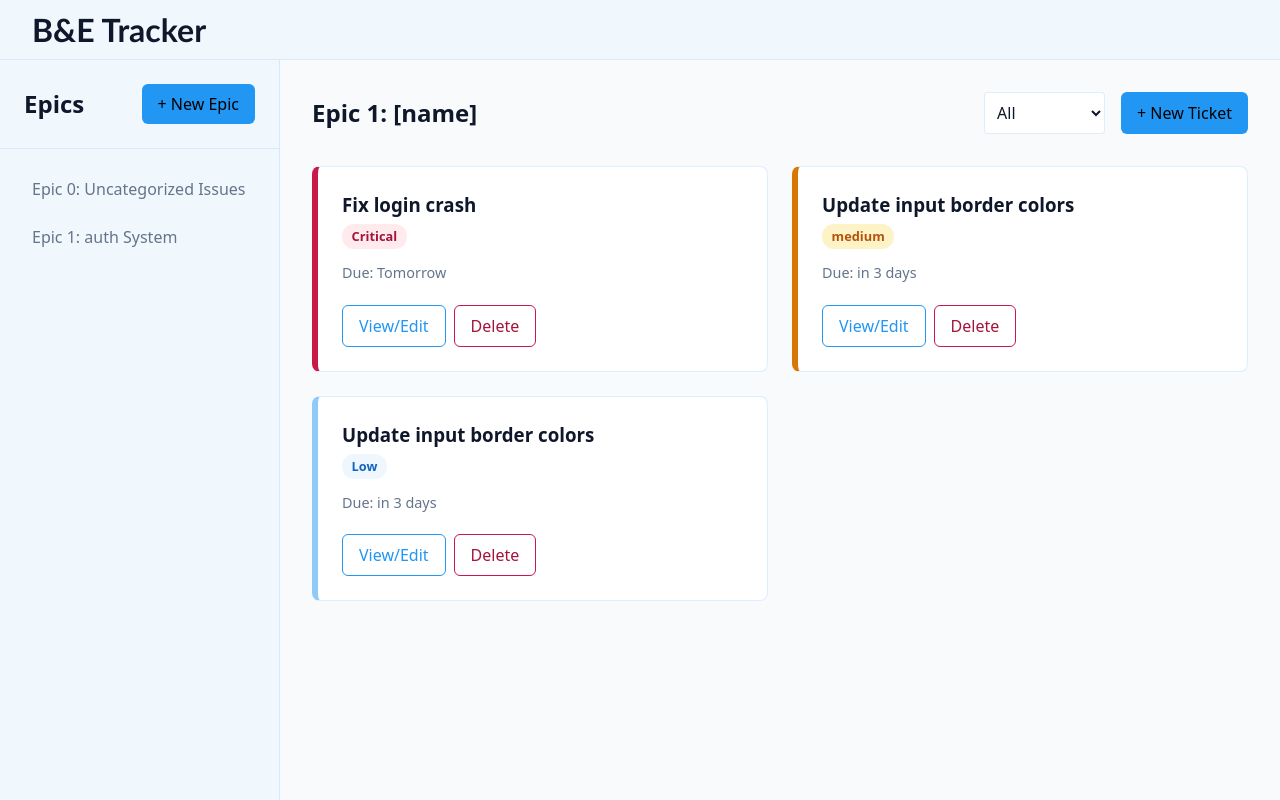
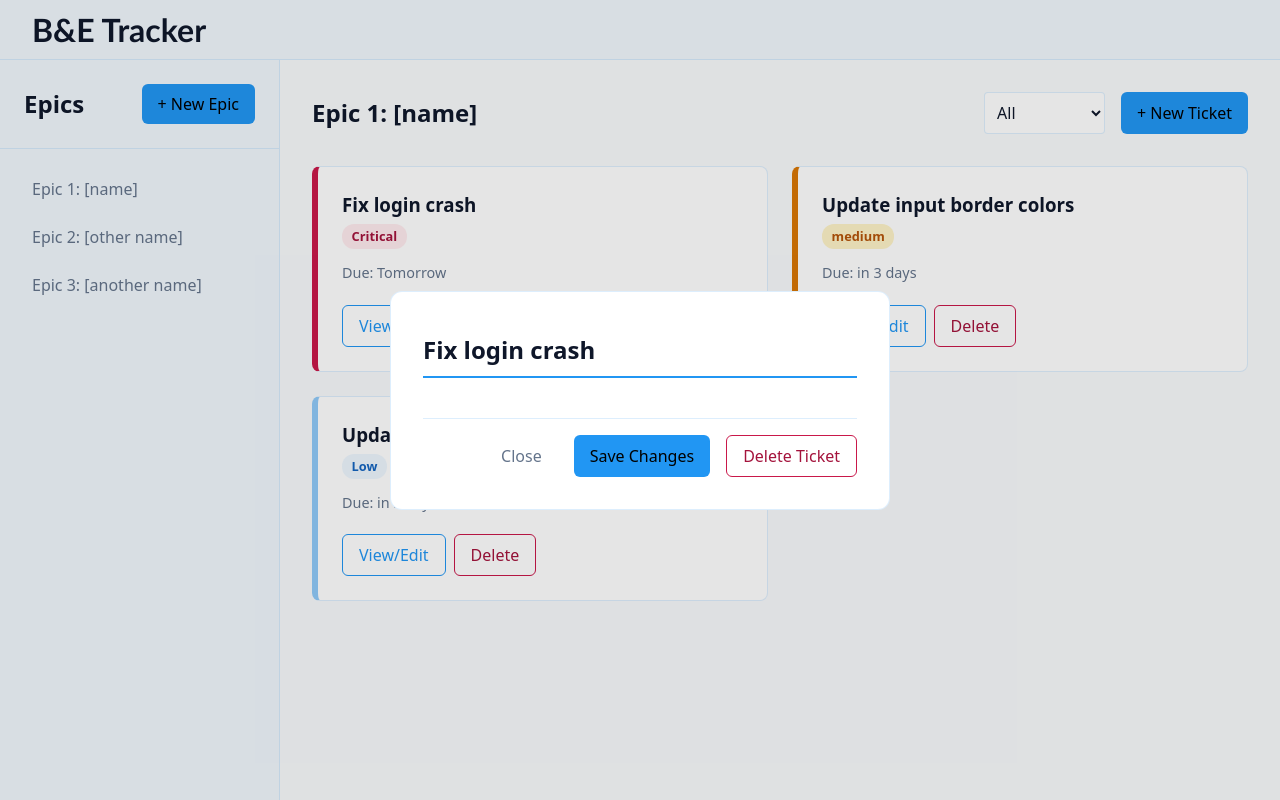
Before and after one commit to coolzacode/Bug-and-Epic-Tracker, a website built with webpack: page src/template.html in a window 1280 px wide. Both pictures are taken after a click on the button "+ New Epic". Built offline with nearby package versions, Linux system fonts and the light colour scheme.

Commit message:
feat: create and display new Epics

```diff
--- a/src/index.js
+++ b/src/index.js
@@ -3,16 +3,28 @@ import { Epic, Ticket } from './models.js';
 import { epicObjects, addEpic, addTicketToEpic, deleteTicket } from './manager.js'
 import { epicContainer, displayEpics, displayTickets } from './dom.js';
 
-const authEpic = addEpic("auth System");
+const createEpic = document.getElementById('btn-new-epic');
+const epicModal = document.getElementById('epic-modal');
+const ticketModal = document.getElementById('ticket-modal');
+const epicForm = document.getElementById('epic-form');
+
+function handleEpicSubmit(e) {
+    e.preventDefault();
+    const formData = new FormData(e.target);
+    addEpic(formData.get('name'));
+
+    e.target.reset();
+    epicModal.close();
+    displayEpics(epicObjects);
+}
 
 
-const bug1 = new Ticket('Fix login crash', '06-08-2026', 'critical');
-const bug2 = new Ticket('Update border colors', '06-10-2026', 'low');
 
-authEpic.tickets.push(bug1);
-authEpic.tickets.push(bug2);
 
-displayEpics(epicObjects);
+createEpic.addEventListener('click', () => {
+    epicModal.showModal();
+});
+epicForm.addEventListener('submit', handleEpicSubmit);
 
 
 epicContainer.addEventListener('click', (e) => {
--- a/src/styles.css
+++ b/src/styles.css
@@ -265,7 +265,7 @@ button {
     gap: 0.5rem;
 }
 
-#ticket-modal {
+#epic-modal, #ticket-modal {
     margin: auto;
     padding: 2rem;
     background-color: var(--bg-modal);
@@ -279,7 +279,7 @@ button {
     backdrop-filter: blur(3px);
 }
 
-#ticket-form {
+#epic-form, #ticket-form {
     display: flex;
     flex-direction: column;
     gap: 1.5rem;
--- a/src/template.html
+++ b/src/template.html
@@ -69,9 +69,22 @@
         </section>
     </main>
 
+    <dialog id="epic-modal">
+        <form method="dialog" id="epic-form">
+            <header class="modal-header">
+                <input name="name" type="text" id="modal-ticket-title" value="Fix login crash" required>
+            </header>
+
+            <footer class="modal-actions">
+                <button type="button" id="btn-close-modal">Close</button>
+                <button type="submit" id="btn-save-modal">Save Changes</button>
+                <button type="button" id="btn-delete-modal-ticket" class="btn danger">Delete Ticket</button>
+            </footer>
+        </form>
+    </dialog>
+
     <dialog id="ticket-modal">
         <form method="dialog" id="ticket-form">
-
             <header class="modal-header">
                 <input type="text" id="modal-ticket-title" value="Fix login crash" required>
             </header>
```
